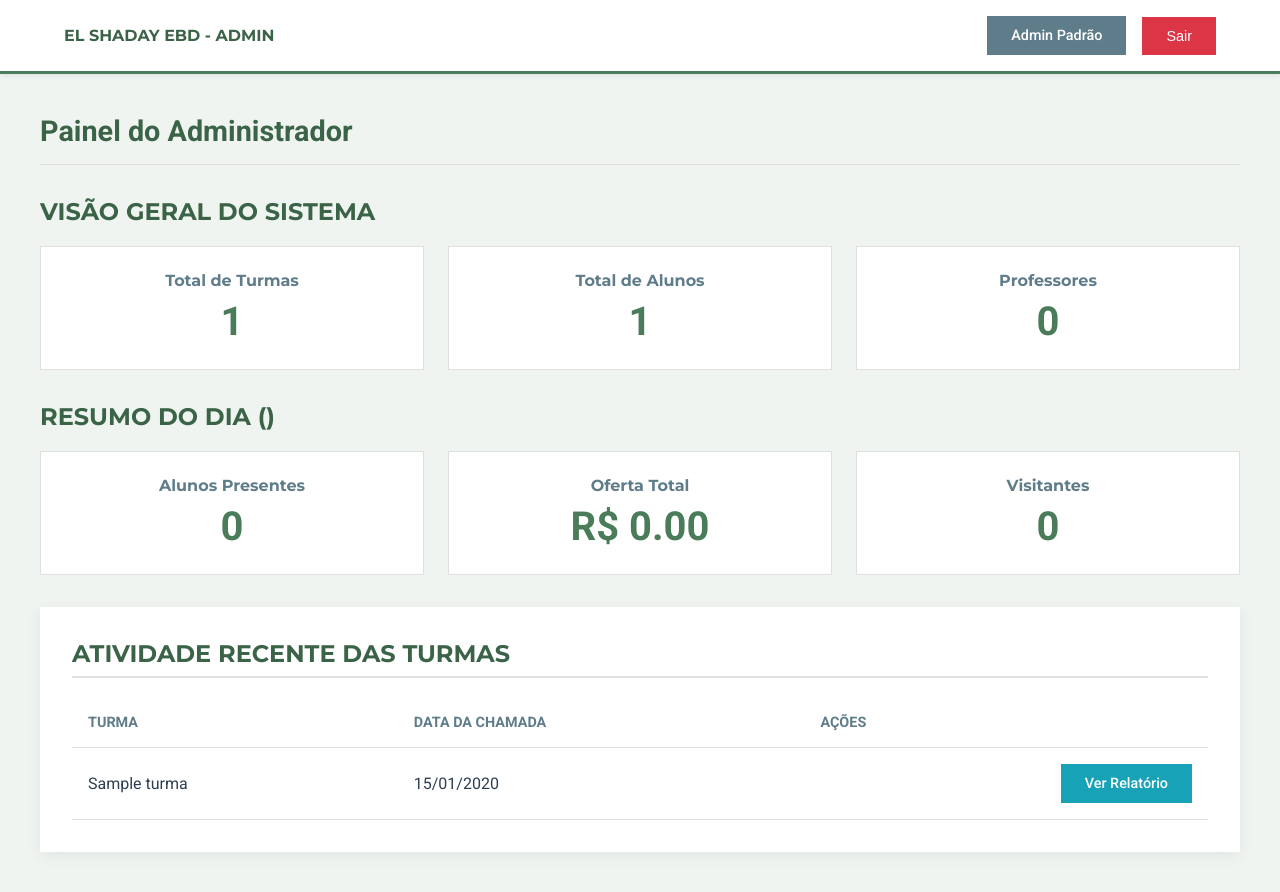
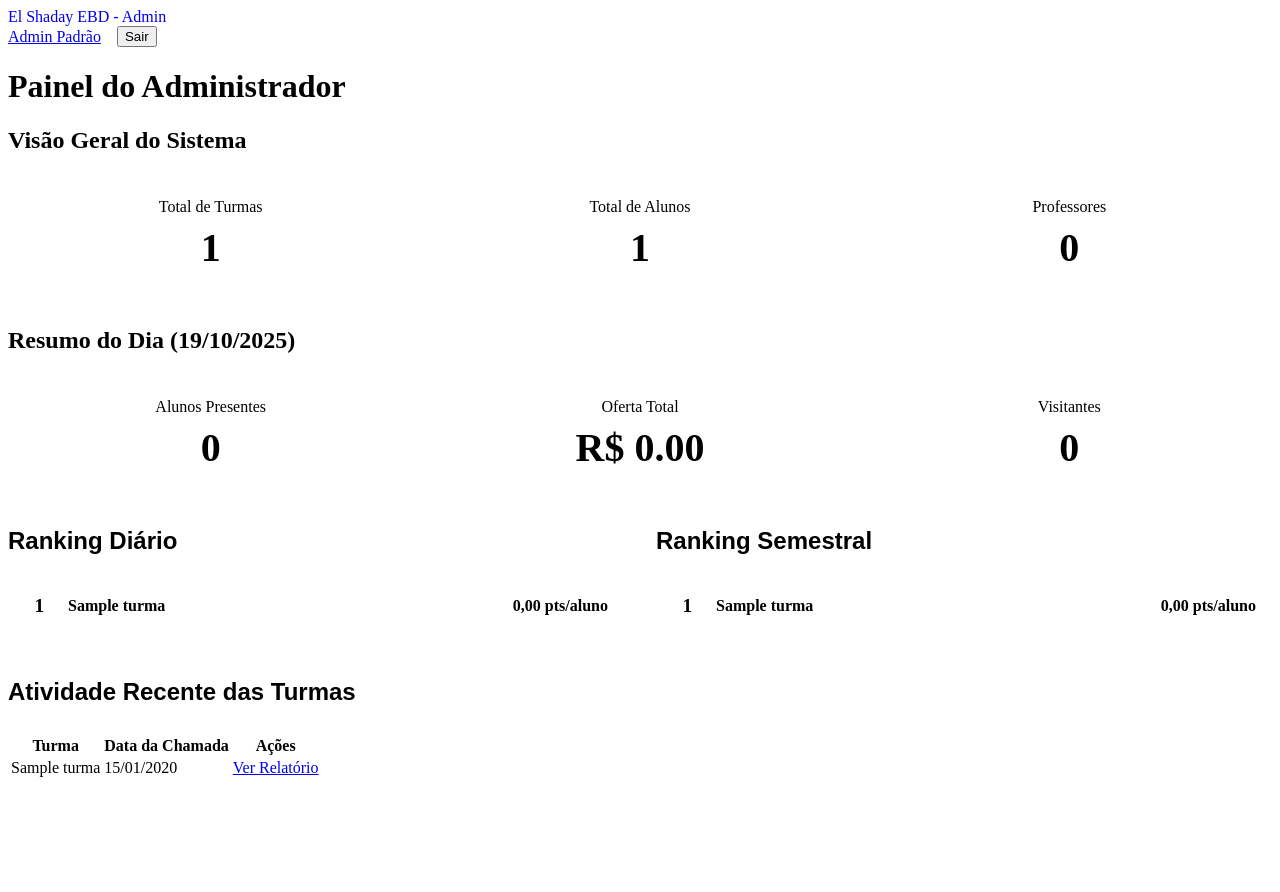
Before and after one commit to MOISES-DARLAN/ebd-gestao, a Django app: page /painel-admin/ in a window 1280 px wide. After the commit the page ends 777 px from the top, so only its background shows below. Run offline with Django 5.2, Linux system fonts and the light colour scheme; a user stored in the database is signed in; tables that the repository leaves empty hold one stand-in row (values such as "Sample post").

Commit message:
feat: implementa ranking diario e semestral de turmas no painel admin

```diff
--- a/core/templates/core/admin_dashboard.html
+++ b/core/templates/core/admin_dashboard.html
@@ -27,11 +27,40 @@
         <div class="stat-card"><h2>Professores</h2><p>{{ total_professores }}</p></div>
     </div>
 
-    <h2>Resumo do Dia ({{ "now"|date:"d/m/Y" }})</h2>
+    <h2>Resumo do Dia ({{ hoje|date:"d/m/Y" }})</h2>
     <div class="stats-grid">
         <div class="stat-card"><h2>Alunos Presentes</h2><p>{{ presentes_hoje }}</p></div>
         <div class="stat-card"><h2>Oferta Total</h2><p>R$ {{ oferta_hoje|default:"0.00" }}</p></div>
         <div class="stat-card"><h2>Visitantes</h2><p>{{ visitantes_hoje }}</p></div>
+    </div>
+
+    <div class="ranking-grid">
+        <div class="card">
+            <h2 class="section-title" style="margin-top: 0;">Ranking Diário</h2>
+            <ol class="ranking-list">
+                {% for item in ranking_diario %}
+                <li>
+                    <span class="ranking-name">{{ item.turma.nome }}</span>
+                    <span class="ranking-score">{{ item.media|floatformat:2 }} pts/aluno</span>
+                </li>
+                {% empty %}
+                <li>Nenhuma atividade hoje.</li>
+                {% endfor %}
+            </ol>
+        </div>
+        <div class="card">
+            <h2 class="section-title" style="margin-top: 0;">Ranking Semestral</h2>
+            <ol class="ranking-list">
+                {% for item in ranking_semestral %}
+                <li>
+                    <span class="ranking-name">{{ item.turma.nome }}</span>
+                    <span class="ranking-score">{{ item.media|floatformat:2 }} pts/aluno</span>
+                </li>
+                {% empty %}
+                <li>Sem dados no semestre.</li>
+                {% endfor %}
+            </ol>
+        </div>
     </div>
 
     <div class="card" style="margin-top: 2rem;">
--- a/core/views.py
+++ b/core/views.py
@@ -3,7 +3,7 @@
 from ebd.models import Turma, Aluno, Chamada, RegistroAlunoChamada
 from django.contrib.auth.models import User
 from datetime import date
-from django.db.models import Sum, Count
+from django.db.models import Sum, Count, Case, When, IntegerField, Avg, F
 
 def is_staff_user(user):
     return user.is_staff
@@ -11,22 +11,48 @@
 @user_passes_test(is_staff_user)
 def admin_dashboard(request):
     hoje = date.today()
+    semestre_inicio = date(hoje.year, 1, 1) if hoje.month < 7 else date(hoje.year, 7, 1)
 
-    # Cards de Estatísticas Gerais
     total_turmas = Turma.objects.count()
     total_alunos = Aluno.objects.count()
     total_professores = User.objects.filter(is_staff=False).count()
 
-    # Estatísticas do Dia (última chamada)
     chamadas_de_hoje = Chamada.objects.filter(data=hoje)
     presentes_hoje = RegistroAlunoChamada.objects.filter(chamada__in=chamadas_de_hoje, presente=True).count()
     oferta_hoje = chamadas_de_hoje.aggregate(total=Sum('oferta_do_dia'))['total'] or 0
     visitantes_hoje = chamadas_de_hoje.aggregate(total=Sum('visitantes'))['total'] or 0
 
-    # Lista de últimas turmas ativas (CONSULTA CORRIGIDA)
     ultimas_chamadas = Chamada.objects.order_by('-data', '-id').select_related('turma')[:5]
 
+    turmas = Turma.objects.filter(alunos__isnull=False).distinct()
+    ranking_diario = []
+    ranking_semestral = []
+
+    pontuacao = Sum(Case(When(presente=True, then=15), default=0)) + \
+                Sum(Case(When(contribuiu=True, then=10), default=0)) + \
+                Sum(Case(When(participacao='MUITO', then=10), When(participacao='MEDIANO', then=5), default=0)) + \
+                Sum(Case(When(trouxe_biblia=True, then=5), default=0)) + \
+                Sum(Case(When(trouxe_revista=True, then=5), default=0)) + \
+                Sum(Case(When(levou_visitante=True, then=20), default=0))
+
+    for turma in turmas:
+        num_alunos = turma.alunos.count()
+        if num_alunos > 0:
+            pontos_hoje = RegistroAlunoChamada.objects.filter(
+                chamada__turma=turma, chamada__data=hoje
+            ).aggregate(total=pontuacao)['total'] or 0
+            ranking_diario.append({'turma': turma, 'media': pontos_hoje / num_alunos})
+
+            pontos_semestre = RegistroAlunoChamada.objects.filter(
+                chamada__turma=turma, chamada__data__gte=semestre_inicio
+            ).aggregate(total=pontuacao)['total'] or 0
+            ranking_semestral.append({'turma': turma, 'media': pontos_semestre / num_alunos})
+
+    ranking_diario.sort(key=lambda x: x['media'], reverse=True)
+    ranking_semestral.sort(key=lambda x: x['media'], reverse=True)
+
     context = {
+        'hoje': hoje,
         'total_turmas': total_turmas,
         'total_alunos': total_alunos,
         'total_professores': total_professores,
@@ -34,5 +60,7 @@
         'oferta_hoje': oferta_hoje,
         'visitantes_hoje': visitantes_hoje,
         'ultimas_chamadas': ultimas_chamadas,
+        'ranking_diario': ranking_diario,
+        'ranking_semestral': ranking_semestral,
     }
     return render(request, 'core/admin_dashboard.html', context)
--- a/static/css/base.css
+++ b/static/css/base.css
@@ -1,136 +1,51 @@
-@import url('https://fonts.googleapis.com/css2?family=Roboto:wght@300;400;500;700&family=Montserrat:wght@700&display=swap');
 
-:root {
-    --primary-green: #4A7C59;
-    --dark-green: #3A6347;
-    --light-green: #f0f4f0;
-    --text-dark: #2c3e50;
-    --text-light: #ecf0f1;
-    --text-muted: #5f7c8a;
-    --background-light: #ffffff;
-    --border-color: #e0e0e0;
-    --error-color: #721c24;
-    --error-bg: #f8d7da;
-    --info-color: #17a2b8;
-    --warning-color: #ffc107;
-    --warning-text: #333;
-    --danger-color: #dc3545;
+.ranking-grid {
+    display: grid;
+    grid-template-columns: 1fr 1fr;
+    gap: 2rem;
+    margin-top: 2rem;
 }
 
-body, html {
-    margin: 0;
-    font-family: 'Roboto', sans-serif;
-    background-color: var(--light-green);
-    color: var(--text-dark);
+.ranking-list {
+    list-style: none;
+    padding-left: 0;
+    counter-reset: ranking-counter;
 }
 
-.container {
-    max-width: 1200px;
-    margin: 2.5rem auto;
-    padding: 0 1.5rem;
+.ranking-list li {
+    counter-increment: ranking-counter;
+    display: flex;
+    align-items: center;
+    padding: 0.8rem 1rem;
+    border-bottom: 1px solid var(--border-color);
 }
 
-.card {
-    background-color: var(--background-light);
-    border-radius: 0;
-    box-shadow: 0 4px 15px rgba(0, 0, 0, 0.06);
-    padding: 2rem;
-    box-sizing: border-box;
+.ranking-list li:first-child {
+    font-weight: bold;
+    color: var(--dark-green);
 }
 
-.centered-container {
-    min-height: 100vh;
-    display: flex;
-    justify-content: center;
-    align-items: center;
-    padding: 2rem;
-    box-sizing: border-box;
+.ranking-list li::before {
+    content: counter(ranking-counter);
+    font-weight: bold;
+    font-size: 1.2rem;
+    color: var(--text-muted);
+    margin-right: 1.5rem;
+    min-width: 20px;
+    text-align: right;
 }
 
-h1, h2, h3, .logo-text, .header-brand {
-    font-family: 'Montserrat', sans-serif;
-    font-weight: 700;
-    color: var(--dark-green);
-    text-transform: uppercase;
+.ranking-name {
+    flex-grow: 1;
 }
 
-.header {
-    background-color: var(--background-light);
-    padding: 1rem 4rem;
-    box-shadow: 0 2px 5px rgba(0, 0, 0, 0.08);
-    display: flex;
-    justify-content: space-between;
-    align-items: center;
-    border-bottom: 3px solid var(--primary-green);
+.ranking-score {
+    font-weight: bold;
+    color: var(--primary-green);
 }
 
-.btn {
-    display: inline-block;
-    text-decoration: none;
-    padding: 0.7rem 1.5rem;
-    border-radius: 0;
-    font-weight: 500;
-    font-size: 0.9rem;
-    border: none;
-    cursor: pointer;
-    text-align: center;
-    transition: background-color 0.2s, transform 0.2s;
+@media (max-width: 992px) {
+    .ranking-grid {
+        grid-template-columns: 1fr;
+    }
 }
-.btn:hover {
-    transform: translateY(-2px);
-}
-.btn-primary { background-color: var(--primary-green); color: white; }
-.btn-primary:hover { background-color: var(--dark-green); }
-.btn-danger { background-color: var(--danger-color); color: white; }
-.btn-danger:hover { background-color: #c82333; }
-.btn-warning { background-color: var(--warning-color); color: var(--warning-text); }
-.btn-info { background-color: var(--info-color); color: white; }
-.btn-secondary { background-color: var(--text-muted); color: white; }
-
-.form-group { margin-bottom: 1.5rem; text-align: left; }
-.form-group label { display: block; margin-bottom: 0.5rem; font-weight: 500; }
-.form-group input {
-    width: 100%;
-    padding: 0.8rem 1rem;
-    border: 1px solid var(--border-color);
-    border-radius: 0;
-    box-sizing: border-box;
-    font-size: 1rem;
-}
-.form-group input:focus {
-    outline: none;
-    border-color: var(--primary-green);
-    box-shadow: 0 0 0 3px rgba(74, 124, 89, 0.2);
-}
-
-.custom-table { width: 100%; border-collapse: collapse; }
-.custom-table th, .custom-table td { text-align: left; padding: 1rem; border-bottom: 1px solid var(--border-color); }
-.custom-table th { font-size: 0.9rem; color: var(--text-muted); text-transform: uppercase; }
-.custom-table td.actions { text-align: right; }
-.custom-table input[type="checkbox"] { width: 18px; height: 18px; }
-
-.message {
-    padding: 1rem;
-    margin-bottom: 1.5rem;
-    border: 1px solid transparent;
-}
-.message-success { background-color: #d4edda; color: #155724; border-color: #c3e6cb; }
-.message-error { background-color: var(--error-bg); color: var(--error-color); border-color: #f5c6cb; }
-
-
-.page-header {
-    display: flex;
-    justify-content: space-between;
-    align-items: center;
-    margin-bottom: 2rem;
-    border-bottom: 1px solid var(--border-color);
-    padding-bottom: 1rem;
-}
-
-.page-header h1 {
-    margin: 0;
-    font-size: 1.8rem;
-    text-transform: none;
-    font-family: 'Roboto', sans-serif;
-    font-weight: 700;
-}
```
